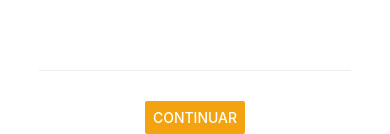
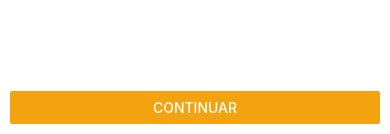
Before and after one commit to ne7espinosa/UNLA-PS2022C-E18, a React Native app: screen /DireccionScreen in a window 390 px wide. Shown: the part 710-844 px from the top of the page. Built offline with nearby package versions, Linux system fonts and the light colour scheme; what expo-linking would draw is missing.

Commit message:
Se modifica buscador direccion

```diff
--- a/app.json
+++ b/app.json
@@ -25,7 +25,8 @@
       "adaptiveIcon": {
         "foregroundImage": "./assets/images/adaptive-icon.png",
         "backgroundColor": "#ffffff"
-      }
+      },
+      "package": "com.sofiasa_023.UNLAPS2022CE18"
     },
     "web": {
       "favicon": "./assets/images/favicon.png"
--- a/package.json
+++ b/package.json
@@ -36,7 +36,8 @@
     "react-native-safe-area-context": "3.3.2",
     "react-native-screens": "~3.10.1",
     "react-native-select-dropdown": "^2.0.3",
-    "react-native-web": "0.17.1"
+    "react-native-web": "0.17.1",
+    "expo-updates": "~0.11.7"
   },
   "devDependencies": {
     "@babel/core": "^7.12.9",
--- a/screens/DireccionScreen.tsx
+++ b/screens/DireccionScreen.tsx
@@ -17,11 +17,8 @@ export default function DireccionScreen() {
     return (
         <View style={styles.container}>
             <Text style={styles.title}>Seleccione un local:</Text>
-                <ScrollView
-                    showsVerticalScrollIndicator={false}
-                    alwaysBounceVertical={false}
-                    contentContainerStyle={styles.scrollViewContainer}>
-                    <SelectDropdown
+            <View style={styles.container2}>
+            <SelectDropdown
                         data={Restaurantes}
                         defaultButtonText={'Search'}
                         onSelect={(selectedItem, index) => {
@@ -37,19 +34,25 @@ export default function DireccionScreen() {
                             // if data array is an array of objects then return item.property to represent item in dropdown
                             return item.nombre
                         }}
-                        search
-                        searchInputStyle={styles.dropdown3searchInputStyleStyle}
-                        searchPlaceHolder={'Search'}
-                        searchPlaceHolderColor={'#F8F8F8'}
-                        renderSearchInputLeftIcon={() => {
-                        return <FontAwesome name={'search'} color={'#FFF'} size={18} />;
-                }}
-                    />
 
-                            </ScrollView>
+                        buttonStyle={styles.dropdown1BtnStyle}
+                        buttonTextStyle={styles.dropdown1BtnTxtStyle}
+                        renderDropdownIcon={isOpened => {
+                        return <FontAwesome name={isOpened ? 'chevron-up' : 'chevron-down'} color={'#444'} size={18} />;
+                        }}
+                        dropdownIconPosition={'right'}
+                        dropdownStyle={styles.dropdown1DropdownStyle}
+                        rowStyle={styles.dropdown1RowStyle}
+                        rowTextStyle={styles.dropdown1RowTxtStyle}
+                        />
+                                    </View>
+
                 <View style={styles.separator} lightColor="#eee" darkColor="rgba(255,255,255,0.1)" />
+                <View style={styles.buttonConfirmar}>
                 <Button color={'#F2A30F'} title='Continuar'  onPress={() => navigation.navigate('PedidoFinalizadoScreen')} ></Button>
             </View>
+            </View>
+
     );
 }
 
@@ -59,6 +62,13 @@ const styles = StyleSheet.create({
         alignItems: 'center',
         justifyContent: 'center',
     },
+    container2: {
+        flex: 1,
+        alignItems: 'center',
+        justifyContent: 'center',
+        marginBottom: 500,
+        fontWeight: 'bold',
+      },
     title: {
         flex: 1,
         fontSize: 20,
@@ -70,25 +80,28 @@ const styles = StyleSheet.create({
         height: 1,
         width: '80%',
     },
-    logo: {
-        marginTop: 20,
-        width: 200,
-        height: 200
+    dropdown1BtnStyle: {
+    width: '80%',
+    height: 50,
+    backgroundColor: '#FFF',
+    borderRadius: 8,
+    borderWidth: 1,
+    borderColor: '#444',
     },
-    restaurante: {
-        fontSize: 10,
-        marginTop: 10,
-    },
-    scrollViewContainer: {
-        flexGrow: 1,
-        justifyContent: 'space-between',
-        alignItems: 'center',
-        paddingVertical: '10%',
-        paddingBottom: '20%',
-      },
-      dropdown3searchInputStyleStyle: {
-        backgroundColor: 'slategray',
-        borderBottomWidth: 1,
-        borderBottomColor: '#FFF',
+    dropdown1DropdownStyle: {backgroundColor: '#EFEFEF'},
+
+    dropdown1RowStyle: {backgroundColor: '#EFEFEF', borderBottomColor: '#C5C5C5'},
+
+    dropdown1RowTxtStyle: {color: '#444', textAlign: 'left'},
+
+
+    dropdown1BtnTxtStyle: {color: '#444', textAlign: 'left'},
+
+    buttonConfirmar: {
+        right: 10,
+        left: 10,
+        position: 'absolute',
+        bottom: 10,
       }
+
 });
```
Also changed, not shown: 1 other file (tests, documents, lock files or other folders).
